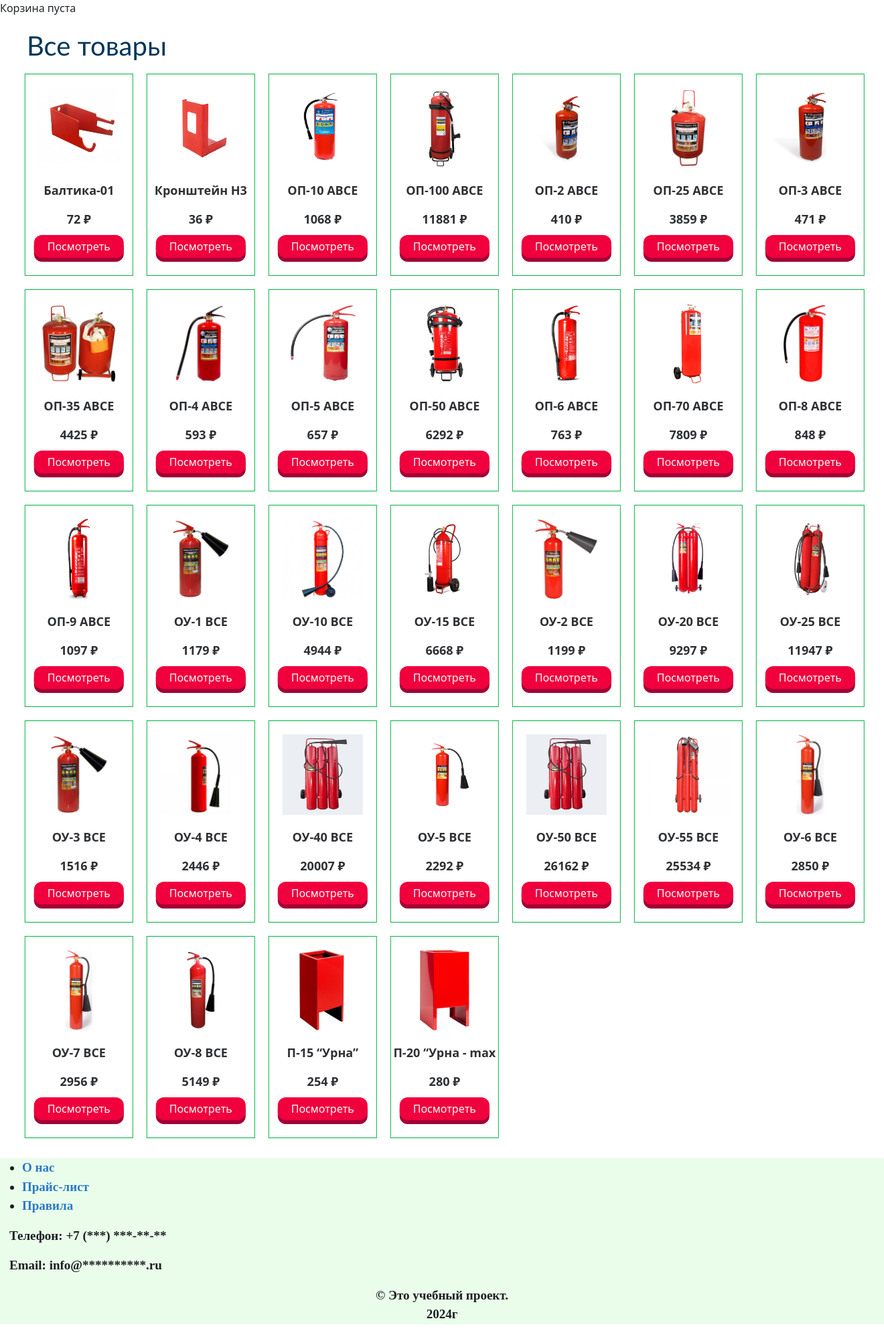
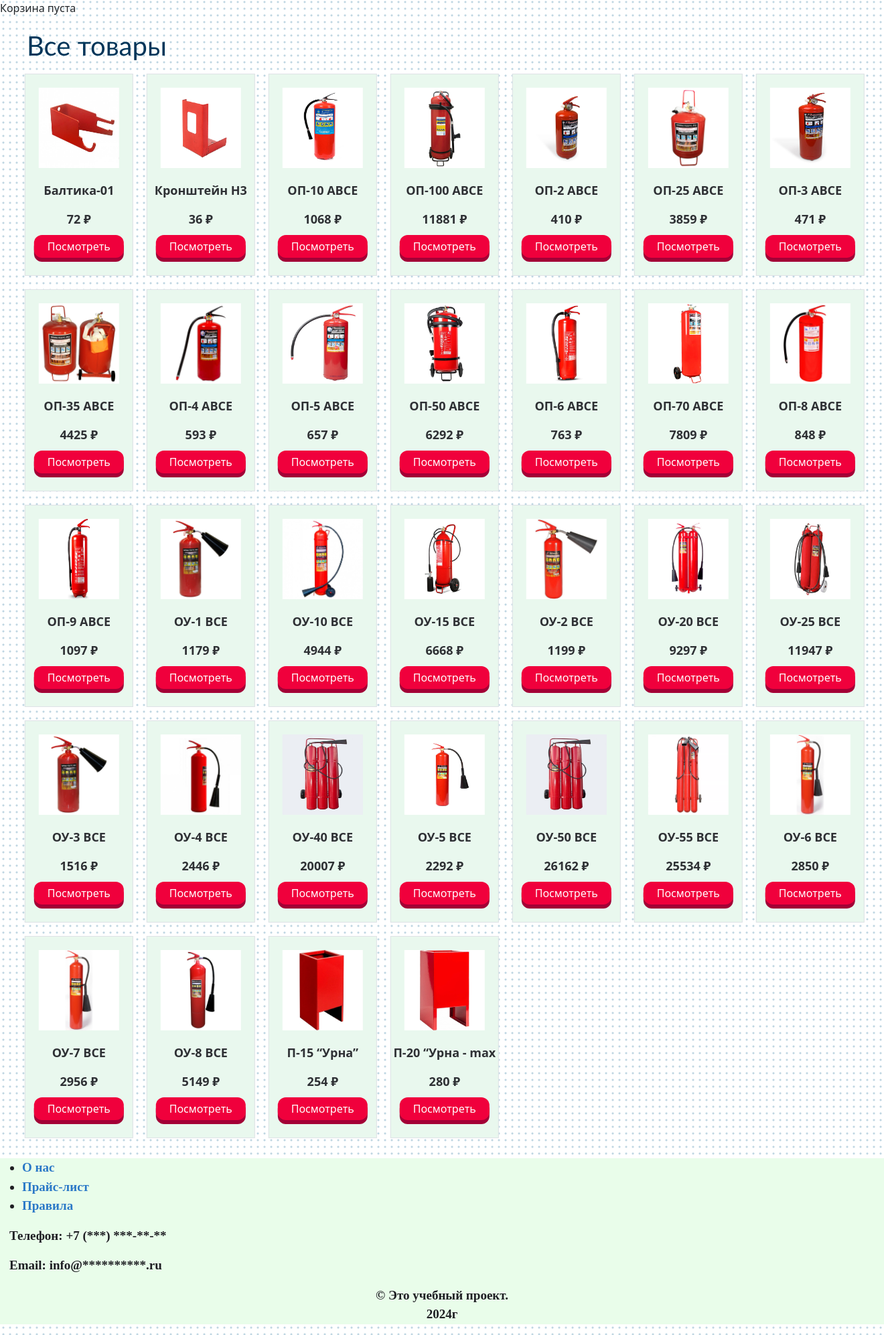
Before and after one commit to Aleksey1832/aleksey_shop, a Django app: page / in a window 1320 px wide. Shown: the part 72-2066 px from the top of the page at 67% size. Run offline with Django 5.2, Linux system fonts and the light colour scheme; data comes from the database, SQL or seed files in the repository.

Commit message:
03.10.24 делаю orders

```diff
--- a/shop/static/css/style_base.css
+++ b/shop/static/css/style_base.css
@@ -8,7 +8,7 @@
 
 * { box-sizing: border-box; }
 
-header{
+body{
   background: radial-gradient(#BFD6E2 1px, rgba(255,255,255,0) 2px);
   background-size: 10px 10px;
   margin: 0;
--- a/shop/static/css/style_product_list.css
+++ b/shop/static/css/style_product_list.css
@@ -24,6 +24,13 @@
   width: 120px;
   height: 120px;
   margin: 20px;
+}
+
+.border
+{
+  border: 1px #00B344 solid;
+  margin:10px 10px;
+  background: #e9f8ee;
 }
 
 .item /* для list вывод текста с низу по картинками */
--- a/shop/templates/shop/product/list.html
+++ b/shop/templates/shop/product/list.html
@@ -14,7 +14,7 @@
 
     <div class="gallery">
       {% for product in products %}
-        <div style="border: 1px #00B344 solid; margin:10px 10px;">
+        <div class="border">
           <a href="{{ product.image.url }}">
             <img src="{% if product.image %}{{ product.image.url }}{% else %}{% static "images/no_image.png" %}{% endif %}" alt="{{ product.name }}">
           </a>
```
